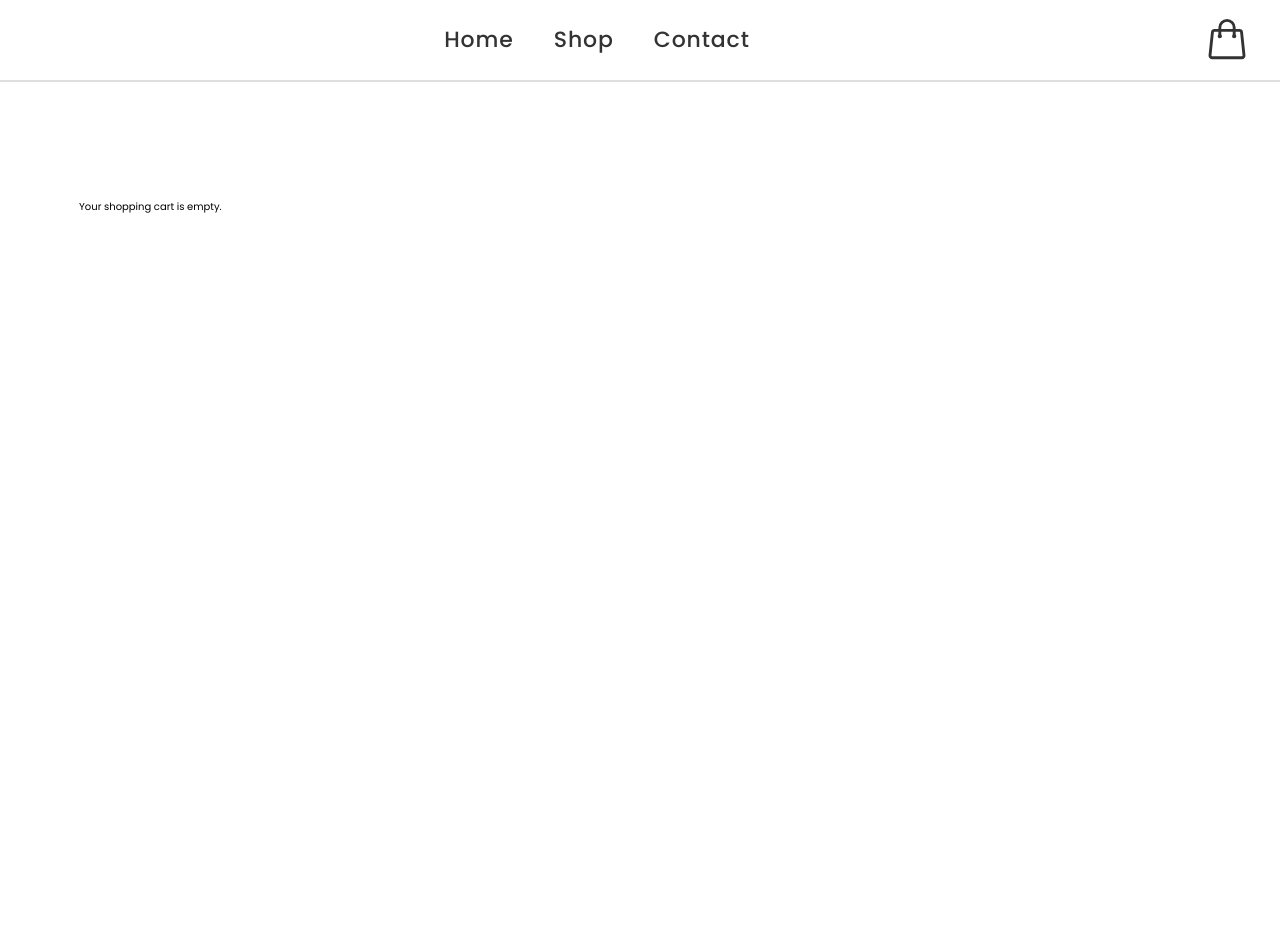
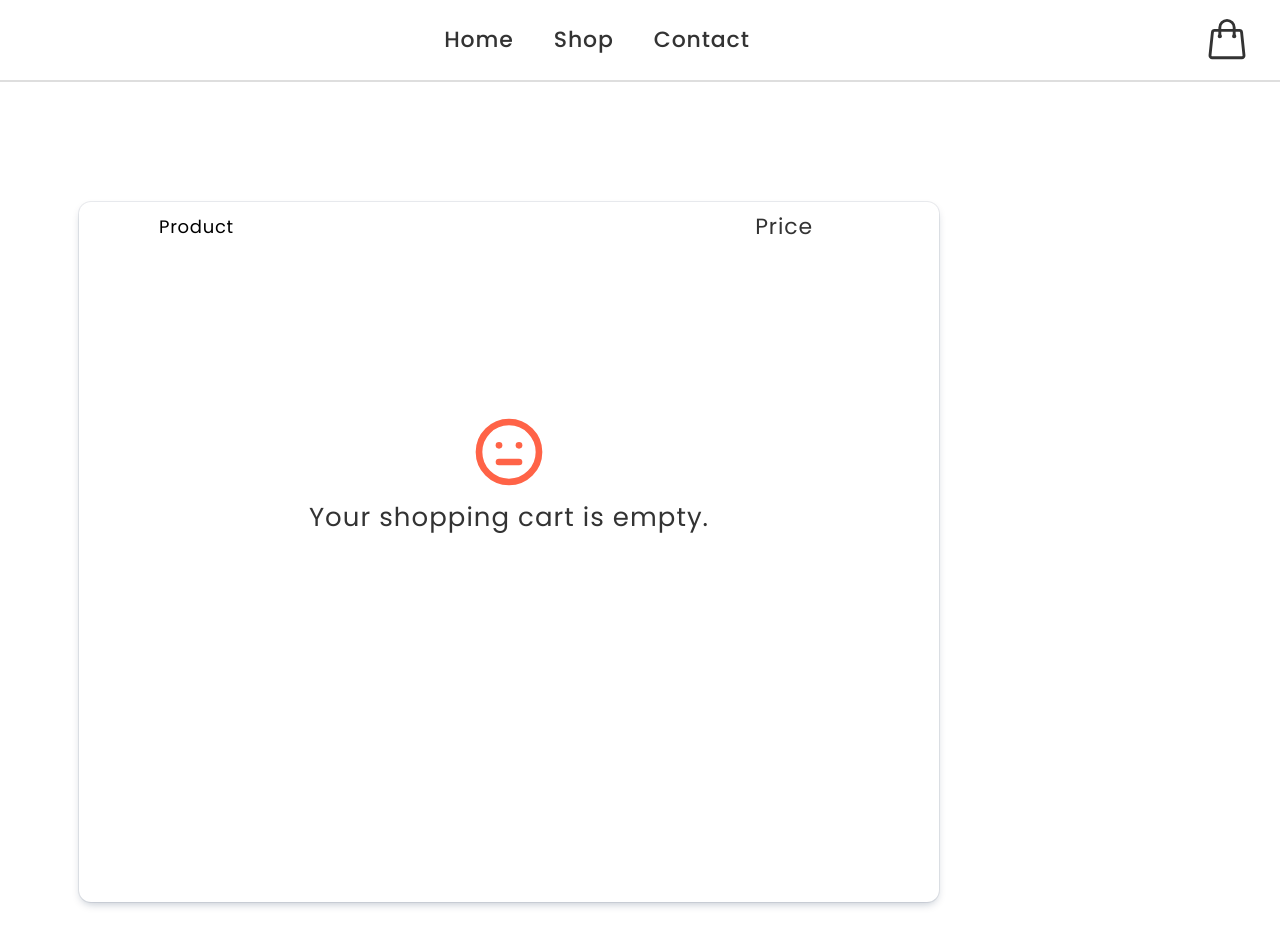
Before and after one commit to sleiterr/md-react-semester-project, a React (Vite) app: page /cart in a window 1280 px wide. Shown: the top 946 px of the page. Before the commit the page ends 800 px from the top, so only its background shows below. Built offline with nearby package versions, Linux system fonts and the light colour scheme.

Commit message:
Add delete button with icon and style for empty cart message

```diff
--- a/src/App.jsx
+++ b/src/App.jsx
@@ -28,6 +28,10 @@ function App() {
     setCart([...cart, product]);
   };
 
+  const deleteFromCart = (id) => {
+    setCart((prevCart) => prevCart.filter((item) => item.id !== id));
+  };
+
   return (
     <>
       <Header cartCount={cart.length} />
@@ -41,7 +45,10 @@ function App() {
             path="/product-detail/:id"
             element={<ProductDetail cart={cart} addToCart={addToCart} />}
           />
-          <Route path="/cart" element={<CartPage cart={cart} />} />
+          <Route
+            path="/cart"
+            element={<CartPage cart={cart} deleteFromCart={deleteFromCart} />}
+          />
         </Routes>
       </main>
     </>
--- a/src/components/Cart/Cart.jsx
+++ b/src/components/Cart/Cart.jsx
@@ -1,22 +1,40 @@
 import React from "react";
+import { TbHttpDelete, TbMoodEmpty } from "react-icons/tb";
 import s from "./Cart.module.css";
 
-const Cart = ({ cart }) => {
+const Cart = ({ cart, deleteFromCart }) => {
   return (
     <div className={s.cardBox}>
+      <div className={s.cartHeading}>
+        <h4 className={s.cartTitle}>Product</h4>
+        <h4 className={s.cartSubtitle}>Price</h4>
+      </div>
       {cart.length === 0 ? (
-        <p className={s.cartMessage}>Your shopping cart is empty.</p>
+        <p className={s.cartMessage}>
+          Your shopping cart is empty. <TbMoodEmpty className={ s.messageIcon} />
+        </p>
       ) : (
         cart.map((item, index) => {
           const firstImage = item.images?.[0];
           return (
-            <div key={`${item.id}-${index}`}>
-              <div className={s.cartItem}>
-                <img className={s.cartImg } src={firstImage} alt={item.title} />
+            <div className={s.cartList} key={`${item.id}-${index}`}>
+              <div className={s.cartImage}>
+                <img className={s.cartImg} src={firstImage} alt={item.title} />
               </div>
-              <div>
-                <p>{item.title}</p>
-                <p>{item.price}</p>
+              <div className={s.itemInfoWrapper}>
+                <div className={s.cartInfo}>
+                  <p className={s.cartBrand}>{item.brand}</p>
+                  <p className={s.cartTitle}>{item.title}</p>
+                </div>
+                <div className={s.priceBox}>
+                  <p className={s.cartPrice}>$ {item.price}</p>
+                  <button
+                    className={s.btnDelete}
+                    onClick={() => deleteFromCart(item.id)}
+                  >
+                    <TbHttpDelete className={s.deleteIcon} />
+                  </button>
+                </div>
               </div>
             </div>
           );
--- a/src/components/Cart/Cart.module.css
+++ b/src/components/Cart/Cart.module.css
@@ -1,7 +1,168 @@
 .cartImg {
   object-fit: cover;
-  width: 160px;
+  width: 180px;
   height: 160px;
 
-  outline: 1px solid red;
+  box-shadow: rgba(9, 30, 66, 0.25) 0px 4px 8px -2px,
+    rgba(9, 30, 66, 0.08) 0px 0px 0px 1px;
+  /* outline: 1px solid red; */
 }
+
+.cardBox {
+  display: flex;
+  flex-direction: column;
+  align-items: center;
+  justify-content: flex-start;
+  position: relative;
+
+  gap: 22px;
+
+  width: 860px;
+  min-height: 700px;
+  max-height: 100%;
+  border-radius: 12px;
+  box-shadow: rgba(9, 30, 66, 0.25) 0px 4px 8px -2px,
+    rgba(9, 30, 66, 0.08) 0px 0px 0px 1px;
+  /* outline: 1px solid red; */
+}
+
+.cartHeading {
+  display: flex;
+  align-items: center;
+  justify-content: space-between;
+
+  padding: 14px 126px 0px 80px;
+  width: 100%;
+}
+
+.cartTitle {
+  font-weight: 400;
+  font-size: 22px;
+  color: #333;
+
+  letter-spacing: 0.04em;
+}
+
+.cartSubtitle {
+  font-weight: 400;
+  font-size: 22px;
+  color: #333;
+
+  letter-spacing: 0.04em;
+}
+
+.cartMessage {
+  position: absolute;
+  display: flex;
+  flex-direction: column-reverse;
+  align-items: center;
+  justify-content: center;
+
+  gap: 12px;
+  top: 30%;
+  font-weight: 400;
+  font-size: 26px;
+  color: #333;
+
+  letter-spacing: 0.04em;
+}
+
+.messageIcon {
+  font-size: 80px;
+  color: tomato;
+}
+
+/* .cardBox::after {
+  content: "";
+  position: absolute;
+  bottom: 36px;
+  display: block;
+  width: 800px;
+  height: 1px;
+  background-color: rgb(0, 0, 0, 0.2);
+  background-color: slateblue;
+} */
+
+.cartList {
+  display: flex;
+  align-items: center;
+  justify-content: flex-start;
+  position: relative;
+
+  gap: 22px;
+
+  padding: 0 30px;
+  width: 100%;
+}
+
+.cartImage {
+  padding: 12px 0;
+}
+
+.cartList::before {
+  content: "";
+  position: absolute;
+  top: -12px;
+  display: block;
+  width: 800px;
+  height: 1px;
+  background-color: rgb(0, 0, 0, 0.2);
+}
+
+.itemInfoWrapper {
+  display: flex;
+  align-items: center;
+  justify-content: space-between;
+
+  /* outline: 1px solid red; */
+  width: 100%;
+}
+
+.cartBrand {
+  font-weight: 400;
+  font-size: 14px;
+  color: rgb(51, 51, 51, 0.6);
+
+  letter-spacing: 0.04em;
+
+  padding-bottom: 12px;
+}
+
+.cartTitle {
+  font-weight: 400;
+  font-size: 18px;
+  color: #000;
+
+  letter-spacing: 0.04em;
+  line-height: 1.2;
+  width: 80%;
+}
+
+.priceBox {
+  display: flex;
+  align-items: center;
+  justify-content: center;
+
+  gap: 12px;
+}
+
+.cartPrice {
+  font-weight: 500;
+  font-size: 26px;
+}
+
+.btnDelete {
+  padding: 0px 22px;
+}
+
+.btnDelete:hover,
+.btnDelete:hover .deleteIcon {
+  color: white;
+  background-color: black;
+  transition: 250ms ease-in-out;
+}
+
+.deleteIcon {
+  font-size: 32px;
+  color: #333;
+}
--- a/src/pages/CartPage/CartPage.jsx
+++ b/src/pages/CartPage/CartPage.jsx
@@ -3,12 +3,12 @@ import Cart from "../../components/Cart/Cart";
 
 import s from "./CartPage.module.css";
 
-const CartPage = ({ cart }) => {
+const CartPage = ({ cart, deleteFromCart }) => {
   return (
     <section>
       <div className="container">
         <div className={s.cartContainer}>
-          <Cart cart={cart} />
+          <Cart cart={cart} deleteFromCart={deleteFromCart} />
         </div>
       </div>
     </section>
--- a/src/pages/ProductPage/ProductPage.jsx
+++ b/src/pages/ProductPage/ProductPage.jsx
@@ -11,7 +11,8 @@ import {
   saveFavoritesToStorage,
 } from "../../utils/localStorage";
 
-const ProductPage = ({ cart, addToCart }) => {
+/* { cart, addToCart } */
+const ProductPage = () => {
   const [products, setProducts] = useState([]);
   const [error, setError] = useState(null);
   const [loading, setLoading] = useState(false);
@@ -138,7 +139,7 @@ const ProductPage = ({ cart, addToCart }) => {
               setCurrentPage={setCurrentPage}
             />
 
-            <ProductDetail cart={cart} addToCart={addToCart} />
+            {/* <ProductDetail cart={cart} addToCart={addToCart} /> */}
           </>
         )}
       </div>
```
